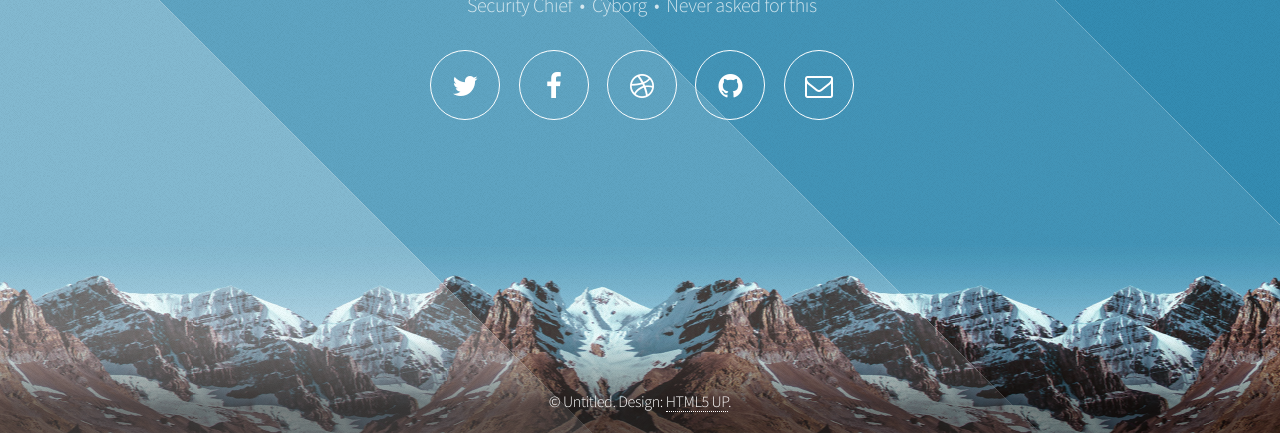
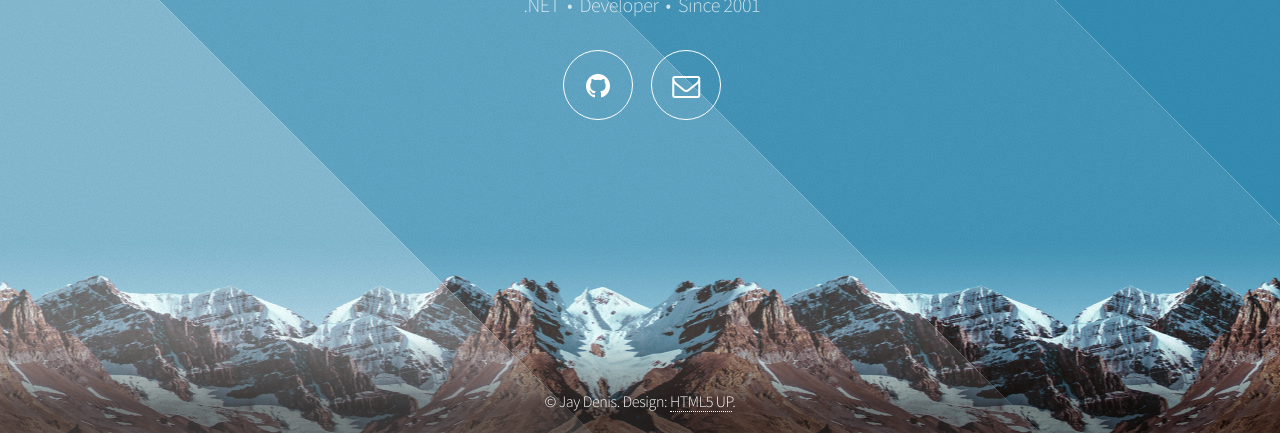
Before and after one commit to jaydenis/jaydenis.github.io, a plain HTML site: page index.html in a window 1280 px wide. Shown: the part 367-800 px from the top of the page. Drawn offline with Linux system fonts and the light colour scheme.

Commit message:
first change

```diff
--- a/index.html
+++ b/index.html
@@ -6,7 +6,7 @@
 -->
 <html>
 	<head>
-		<title>Aerial by HTML5 UP</title>
+		<title>jay.denis.github.io</title>
 		<meta charset="utf-8" />
 		<meta name="viewport" content="width=device-width, initial-scale=1" />
 		<!--[if lte IE 8]><script src="assets/js/ie/html5shiv.js"></script><![endif]-->
@@ -22,13 +22,10 @@
 
 				<!-- Header -->
 					<header id="header">
-						<h1>Adam Jensen</h1>
-						<p>Security Chief &nbsp;&bull;&nbsp; Cyborg &nbsp;&bull;&nbsp; Never asked for this</p>
+						<h1>Jay Denis</h1>
+						<p>.NET &nbsp;&bull;&nbsp; Developer &nbsp;&bull;&nbsp; Since 2001</p>
 						<nav>
 							<ul>
-								<li><a href="#" class="icon fa-twitter"><span class="label">Twitter</span></a></li>
-								<li><a href="#" class="icon fa-facebook"><span class="label">Facebook</span></a></li>
-								<li><a href="#" class="icon fa-dribbble"><span class="label">Dribbble</span></a></li>
 								<li><a href="#" class="icon fa-github"><span class="label">Github</span></a></li>
 								<li><a href="#" class="icon fa-envelope-o"><span class="label">Email</span></a></li>
 							</ul>
@@ -37,7 +34,7 @@
 
 				<!-- Footer -->
 					<footer id="footer">
-						<span class="copyright">&copy; Untitled. Design: <a href="http://html5up.net">HTML5 UP</a>.</span>
+						<span class="copyright">&copy; Jay Denis. Design: <a href="http://html5up.net">HTML5 UP</a>.</span>
 					</footer>
 
 			</div>
```
